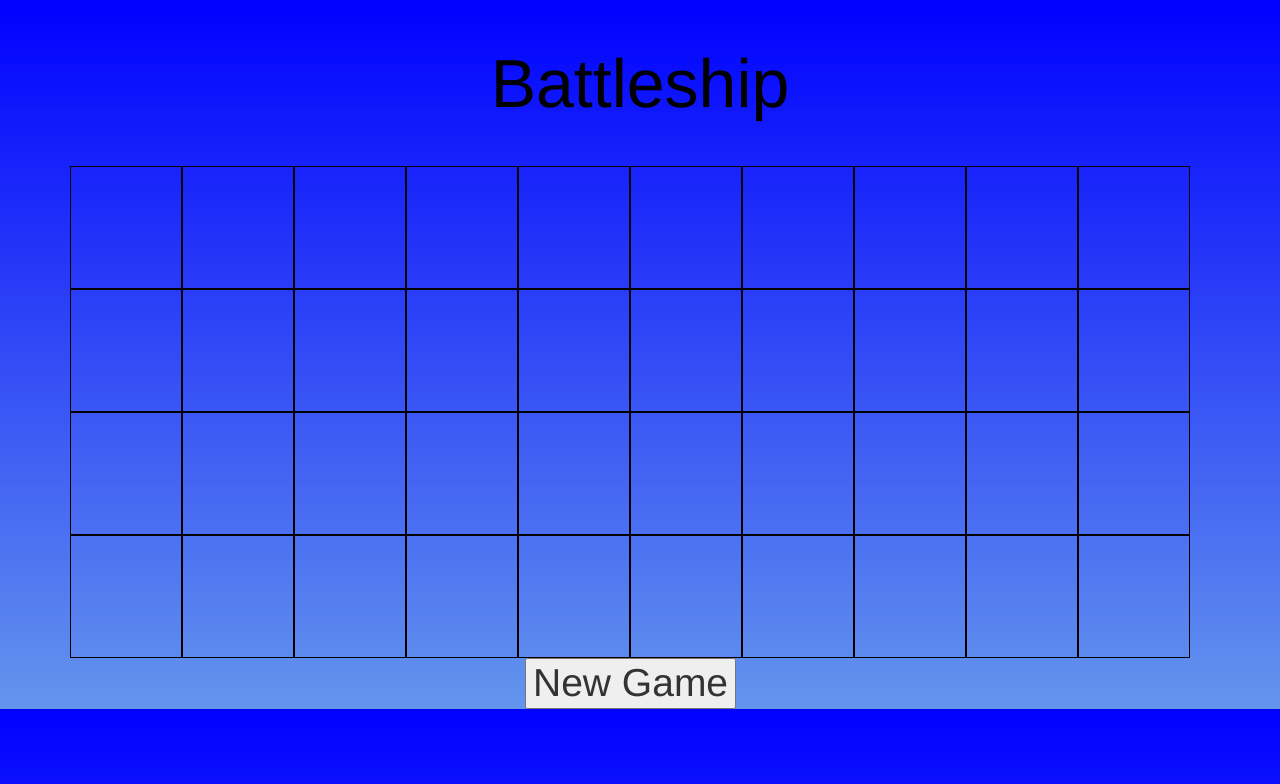
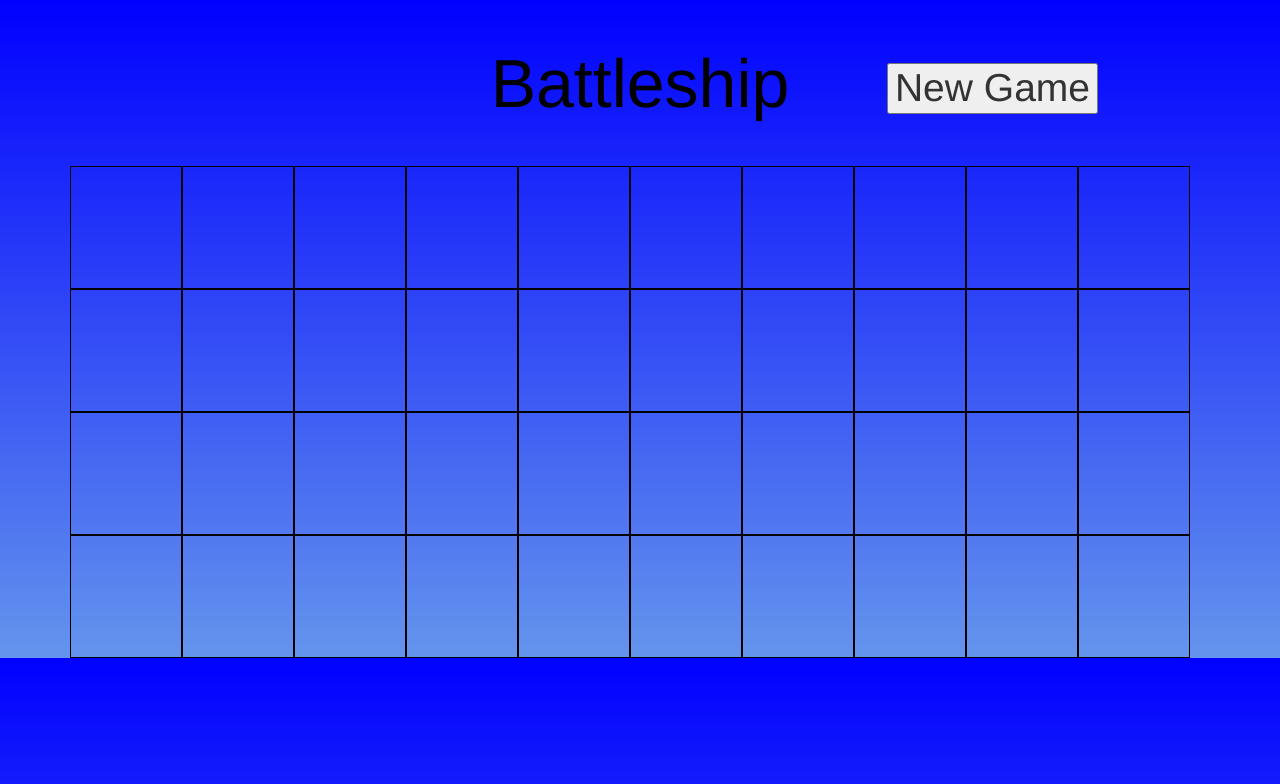
Before and after one commit to marlon-morrison/battleship, a plain HTML site: page index.html in a window 1280 px wide. Drawn offline with Linux system fonts and the light colour scheme.

Commit message:
button change

```diff
--- a/css/style.css
+++ b/css/style.css
@@ -35,5 +35,7 @@ header {
 }
 #reset {
     font-size: 39px;
-    margin-left: 455px;
+    position: absolute;
+    right: 182px;
+    top: 63px;
 }
```
